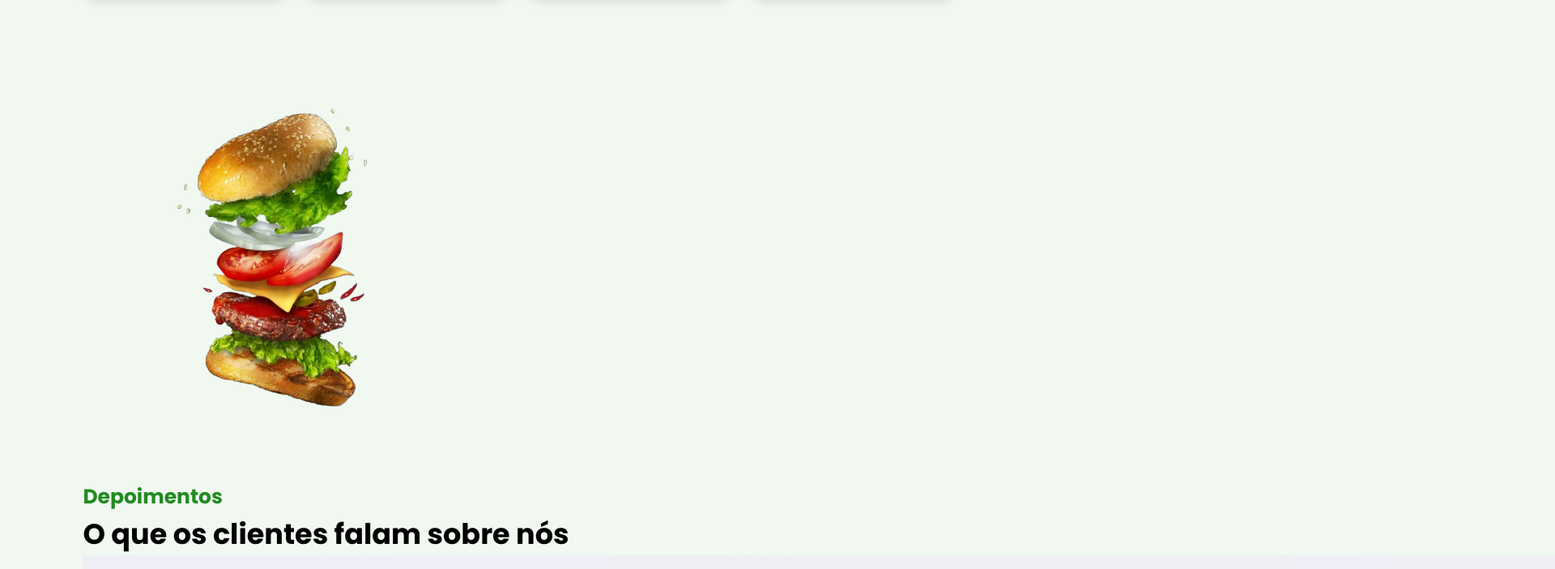
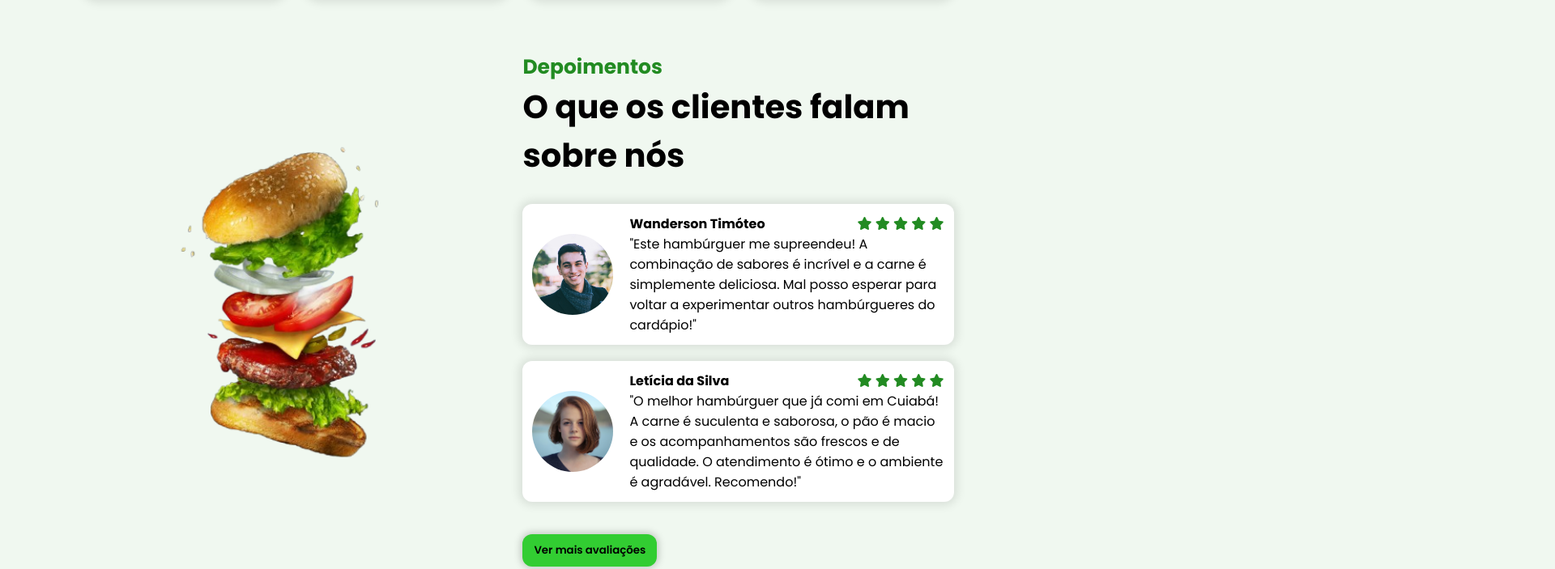
Before and after one commit to professor-wanderson-timoteo/cuiabano-burguer, a plain HTML site: page index.html in a window 1280 px wide. Shown: the part 1602-2305 px from the top of the page at 81% size, 1920 px wide, since content can reach past the window. Drawn offline with Linux system fonts and the light colour scheme.

Commit message:
add estilo a seção de depoimentos

```diff
--- a/styles.css
+++ b/styles.css
@@ -263,3 +263,59 @@ section {
   align-items: center;
   gap: 20px;
 }
+
+/* Testimonials */
+#testimonials {
+  min-width: calc(100vh - 91px);
+  display: flex;
+  align-items: center;
+  justify-content: center;
+  gap: 48px;
+}
+
+#testimonial_burguer {
+  width: 500px;
+  height: auto;
+}
+
+#testimonials .section-subtitle {
+  font-size: 2.5rem;
+}
+
+#testimonials_content {
+  width: 50%;
+}
+
+#feedbacks {
+  display: flex;
+  flex-direction: column;
+  gap: 20px;
+  margin-bottom: 40px;
+  margin-top: 30px;
+}
+
+.feedback {
+  display: flex;
+  align-items: center;
+  gap: 20px;
+  background-color: var(--color-neutral-0);
+  padding: 12px;
+  border-radius: 12px;
+  box-shadow: 0px 0px 12px 4px rgba(0, 0, 0, 0.1);
+}
+
+.feedback-avatar {
+  width: 100px;
+  height: 100px;
+  border-radius: 100%;
+  object-fit: cover;
+}
+
+.feedback-content p {
+  display: flex;
+  justify-content: space-between;
+}
+
+.feedback-content p span{
+  color: var(--color-primary-6);
+}
```
